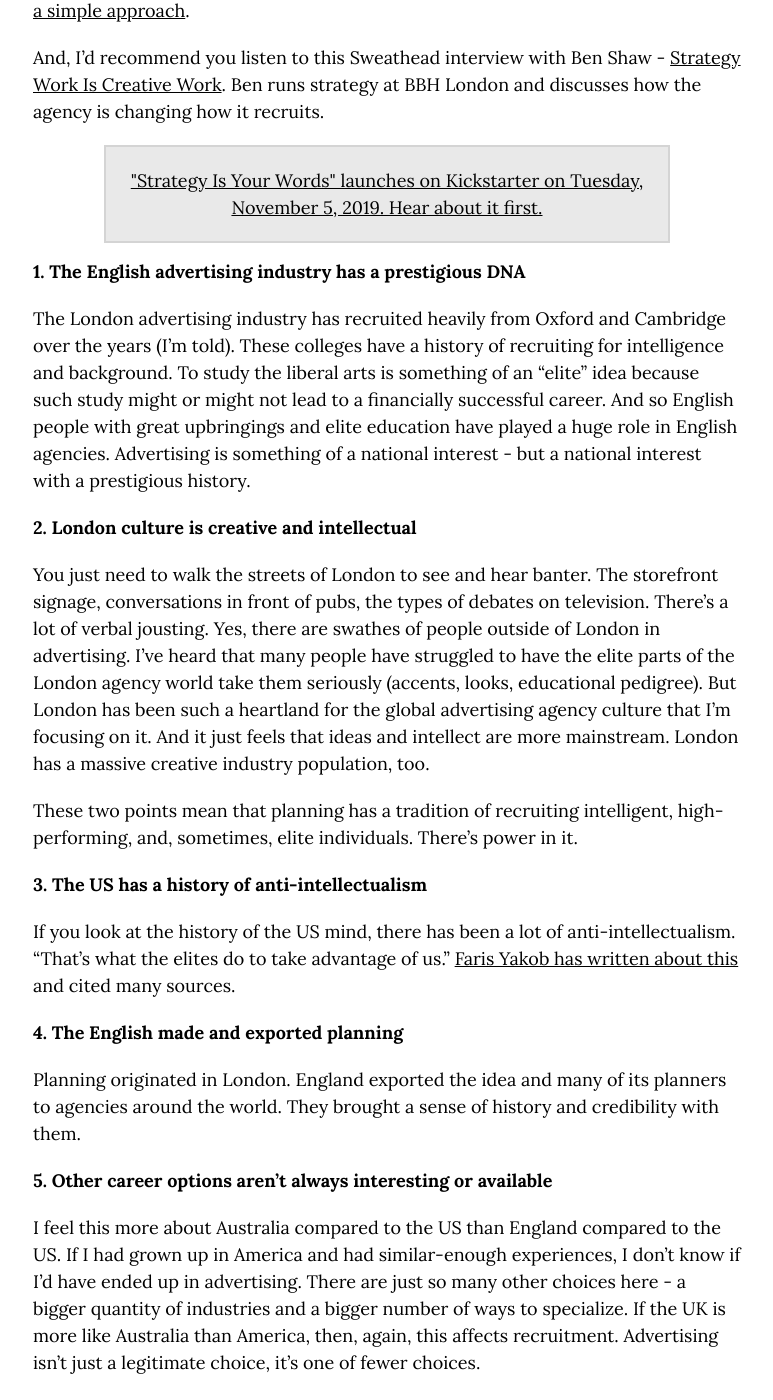
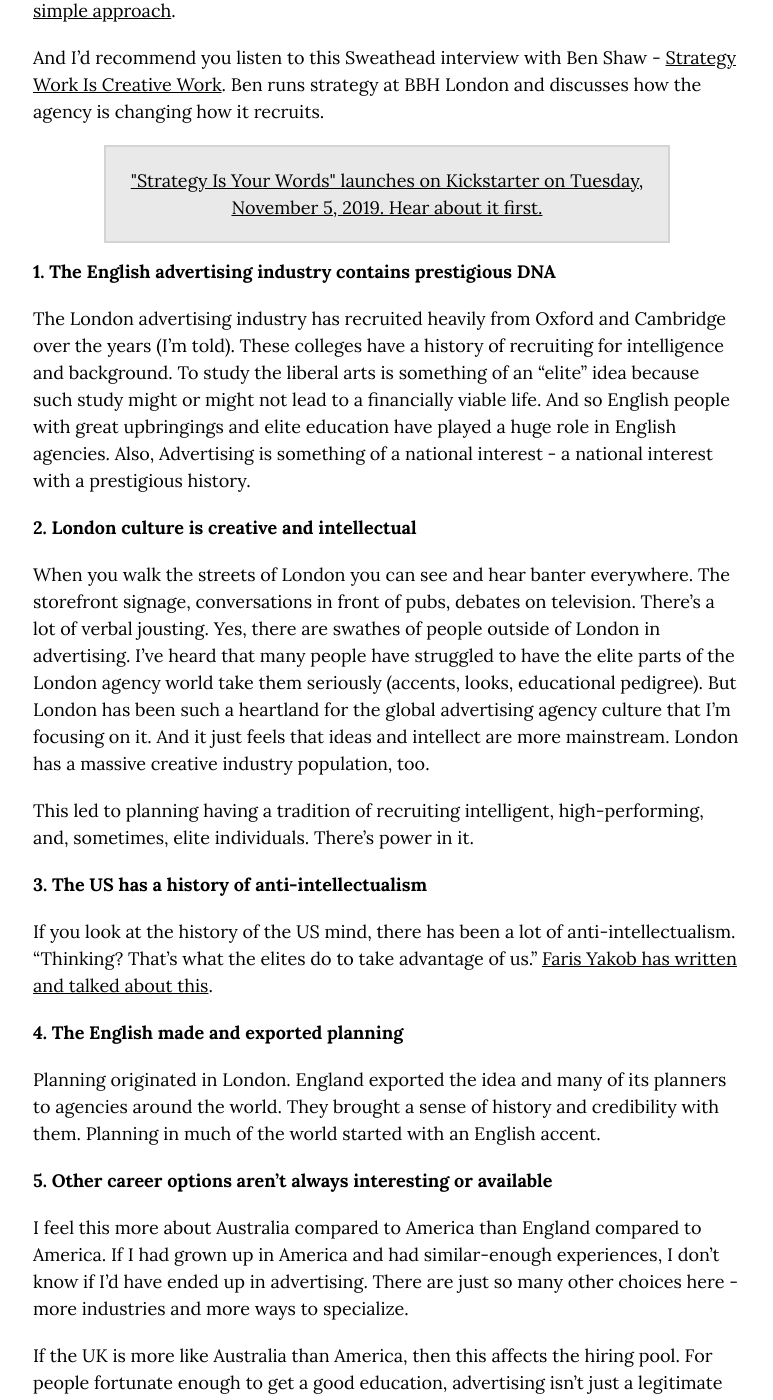
Before and after one commit to markhpollard/markhpollard.github.io, a Jekyll site: the page built from _posts/2019-10-11-whats-up-with-all-the-english-in-american-planning.markdown, in a window 1280 px wide and 1400 px high, scrolled down 1282 px. Shown: the whole window, without its empty margins (253-1026 px from the left). Built offline with Jekyll 4.4.1, drawn with Linux system fonts in a browser that asks for light colours; nearby versions of some CDN libraries; some of the changed text lies outside the part shown.

Commit message:
Updated Whats Up With All The English In American Planning

```diff
--- a/_posts/2019-10-11-whats-up-with-all-the-english-in-american-planning.markdown
+++ b/_posts/2019-10-11-whats-up-with-all-the-english-in-american-planning.markdown
@@ -23,51 +23,57 @@
 
 But, here's a stab at asking the question behind this question, which is probably this: What's up with all the English in American planning?
 
-If you're new to planning, you might want to also read [How to do account planning - a simple approach](https://www.markpollard.net/how-to-do-account-planning-a-simple-approach/).
+If you're new to planning, you might want to read [How to do account planning - a simple approach](https://www.markpollard.net/how-to-do-account-planning-a-simple-approach/).
 
-And, I'd recommend you listen to this Sweathead interview with Ben Shaw - [Strategy Work Is Creative Work](https://anchor.fm/sweathead-with-mark-pollard/episodes/Strategy-Work-Is-Creative-Work---Ben-Shaw--Strategy-Head-e5aoqp). Ben runs strategy at BBH London and discusses how the agency is changing how it recruits.
+And I'd recommend you listen to this Sweathead interview with Ben Shaw - [Strategy Work Is Creative Work](https://anchor.fm/sweathead-with-mark-pollard/episodes/Strategy-Work-Is-Creative-Work---Ben-Shaw--Strategy-Head-e5aoqp). Ben runs strategy at BBH London and discusses how the agency is changing how it recruits.
 
 {% include promo.html %}
 
-**1. The English advertising industry has a prestigious DNA**
+**1. The English advertising industry contains prestigious DNA**
 
-The London advertising industry has recruited heavily from Oxford and Cambridge over the years (I’m told). These colleges have a history of recruiting for intelligence and background. To study the liberal arts is something of an “elite” idea because such study might or might not lead to a financially successful career. And so English people with great upbringings and elite education have played a huge role in English agencies. Advertising is something of a national interest - but a national interest with a prestigious history.
+The London advertising industry has recruited heavily from Oxford and Cambridge over the years (I’m told). These colleges have a history of recruiting for intelligence and background. To study the liberal arts is something of an “elite” idea because such study might or might not lead to a financially viable life. And so English people with great upbringings and elite education have played a huge role in English agencies. Also, Advertising is something of a national interest - a national interest with a prestigious history.
 
 **2. London culture is creative and intellectual**
 
-You just need to walk the streets of London to see and hear banter. The storefront signage, conversations in front of pubs, the types of debates on television. There’s a lot of verbal jousting. Yes, there are swathes of people outside of London in advertising. I’ve heard that many people have struggled to have the elite parts of the London agency world take them seriously (accents, looks, educational pedigree). But London has been such a heartland for the global advertising agency culture that I’m focusing on it. And it just feels that ideas and intellect are more mainstream. London has a massive creative industry population, too.
+When you walk the streets of London you can see and hear banter everywhere. The storefront signage, conversations in front of pubs, debates on television. There’s a lot of verbal jousting. Yes, there are swathes of people outside of London in advertising. I’ve heard that many people have struggled to have the elite parts of the London agency world take them seriously (accents, looks, educational pedigree). But London has been such a heartland for the global advertising agency culture that I’m focusing on it. And it just feels that ideas and intellect are more mainstream. London has a massive creative industry population, too.
 
-These two points mean that planning has a tradition of recruiting intelligent, high-performing, and, sometimes, elite individuals. There’s power in it.
+This led to planning having a tradition of recruiting intelligent, high-performing, and, sometimes, elite individuals. There’s power in it.
 
 **3. The US has a history of anti-intellectualism**
 
-If you look at the history of the US mind, there has been a lot of anti-intellectualism. “That’s what the elites do to take advantage of us.” [Faris Yakob has written about this](https://idealog.co.nz/tech/2016/02/advertising-philosopher-faris-yakob-finite-resource-attention) and cited many sources.
+If you look at the history of the US mind, there has been a lot of anti-intellectualism. “Thinking? That’s what the elites do to take advantage of us.” [Faris Yakob has written and talked about this](https://idealog.co.nz/tech/2016/02/advertising-philosopher-faris-yakob-finite-resource-attention).
 
 **4. The English made and exported planning**
 
-Planning originated in London. England exported the idea and many of its planners to agencies around the world. They brought a sense of history and credibility with them.
+Planning originated in London. England exported the idea and many of its planners to agencies around the world. They brought a sense of history and credibility with them. Planning in much of the world started with an English accent.
 
 **5. Other career options aren’t always interesting or available**
 
-I feel this more about Australia compared to the US than England compared to the US. If I had grown up in America and had similar-enough experiences, I don’t know if I’d have ended up in advertising. There are just so many other choices here - a bigger quantity of industries and a bigger number of ways to specialize. If the UK is more like Australia than America, then, again, this affects recruitment. Advertising isn't just a legitimate choice, it's one of fewer choices.
+I feel this more about Australia compared to America than England compared to America. If I had grown up in America and had similar-enough experiences, I don’t know if I’d have ended up in advertising. There are just so many other choices here - more industries and more ways to specialize.
+
+If the UK is more like Australia than America, then this affects the hiring pool. For people fortunate enough to get a good education, advertising isn't just a legitimate choice, it's a legitimate choice among fewer possible choices.
 
 **6. The US has an inferiority complex when it comes to the intellect**
 
 Americans are known for confidence. Yes, over-confidence, too. But I’ve heard tens of times that having a British accent (or an Australian accent that people think is British) means that people think you’re smarter than they are.
 
-Tom Goodwin talks about the premium he believes the New York dating world places on a British accent in [an episode of Sweathead here](https://anchor.fm/sweathead-with-mark-pollard/episodes/Some-Form-Of-Sunshine---Tom-Goodwin-e6f76d). Also, [take a look at Dolly May's website](https://www.workingwithvoice.com). She provides "accent softening services" for people who move to London because of the challenges people in England also face when they move to the country's headquarters.
+Tom Goodwin talks about the premium he believes the New York dating world places on a British accent in [an episode of Sweathead here](https://anchor.fm/sweathead-with-mark-pollard/episodes/Some-Form-Of-Sunshine---Tom-Goodwin-e6f76d). Also, [take a look at Dolly May's website](https://www.workingwithvoice.com). She provides "accent softening services" for people who move to London because of the challenges people face when they move to the country's headquarters.
 
-What's more, Nashville's Jake Fagan starts this talk - [Why the Beginning Starts with the End](https://www.youtube.com/watch?v=eQYPfNJlE3I) - with a joke about accents. And I recall a panel I was on for Digiday down in Miami where a host who didn't really address me personally subtweeted me with this quip: "I wish I could say 'process' and 'project' like that." It sounded jealous but honest. And I have seen Tweets from American advertising students visiting New York saying, "I guess I better get an accent if I want to work in planning in New York."
+What's more, Nashville's Jake Fagan starts this talk - [Why the Beginning Starts with the End](https://www.youtube.com/watch?v=eQYPfNJlE3I) - with a joke about accents. And I recall a panel I was on for Digiday down in Miami where a host who didn't address me personally subtweeted me with this quip: "I wish I could say 'process' and 'project' like that." It sounded jealous but honest. And I have seen Tweets from American advertising students visiting New York saying, "I guess I better get an accent if I want to work in planning in New York."
 
-The idea of a “classically trained” planner is another idea that plays on American advertising minds. I still don’t know what this means. I think being classically trained means you’ve worked in a well-known agency under a well-known boss and done planning on well-known brands for at least three years. Right? The word “classically” sounds like an English tic so I'd imagine an elitist planner lobbed that one into American advertising. And, to me, it hints to the classics, which is another way to signal prestige in background and education.
+The idea of a “classically trained” planner is another idea that plays on American advertising minds. I still don’t know what this means. I think being classically trained means you’ve worked in a well-known agency under a well-known boss and done planning on well-known brands for at least three years. Right?
 
-I can understand the inferiority complex only through the very first point - that many English advertising people have been upper class and have had amazing educational backgrounds. Also, many are hard-working, irreverent, and ambitious. I don’t want to diminish anyone. Intelligence and high conscientiousness tend to lead to good life outcomes. I heard it somewhere.
+The word “classically” sounds like an English tic so I'd imagine an elitist planner lobbed that one into American advertising. It hints of the classics, which is another way to signal prestige in background and education.
+
+I can understand the inferiority complex only through the very first point - that many English advertising people have indeed been upper class and have had amazing educations. This is not to diminish anybody because most people still need to work hard to achieve things. Intelligence and high conscientiousness tend to lead to good life outcomes. I heard it somewhere.
 
 **7. It isn’t easy to migrate - it takes clout**
 
-Sure, people move around the world in all kinds of ways but to get a visa in our industry, it helps for the above to be true: good education and great salary. Many visas require this. This means that the visa process selects for people who’ve done well and often people who’ve done are gifted with innate traits and abilities but they also often have advantages others don’t. Seeing people like you in a role and proximity to opportunity are key. Again, I’m not diminishing. I’m just making a point that I think people who comets the industry here are often - not always - quite successful or ambitious.
+Sure, people move around the world in all kinds of ways but many visas require good education and the promise of a higher-than-average salary. This means that the visa process selects for people who’ve done well. Doing well does involve innate gifts but it also often involves rare life privileges.
+
+People who come to the industry here in America are often - not always - quite successful and ambitious and, importantly, have the means to make it happen.
 
 **8. Studying English is studying humanity**
 Then we get into the double-entendre of “What’s up with all the English people in American planning roles?”
 
-Literature is studying people and trying to make sense of the world. It’s deeply psychological. It deals in ideas. These are at the heart of planning.
+Literature is studying people and trying to make sense of the world. It’s deeply psychological. It deals with ideas. Studying people and ideas are at the heart of planning.
```
